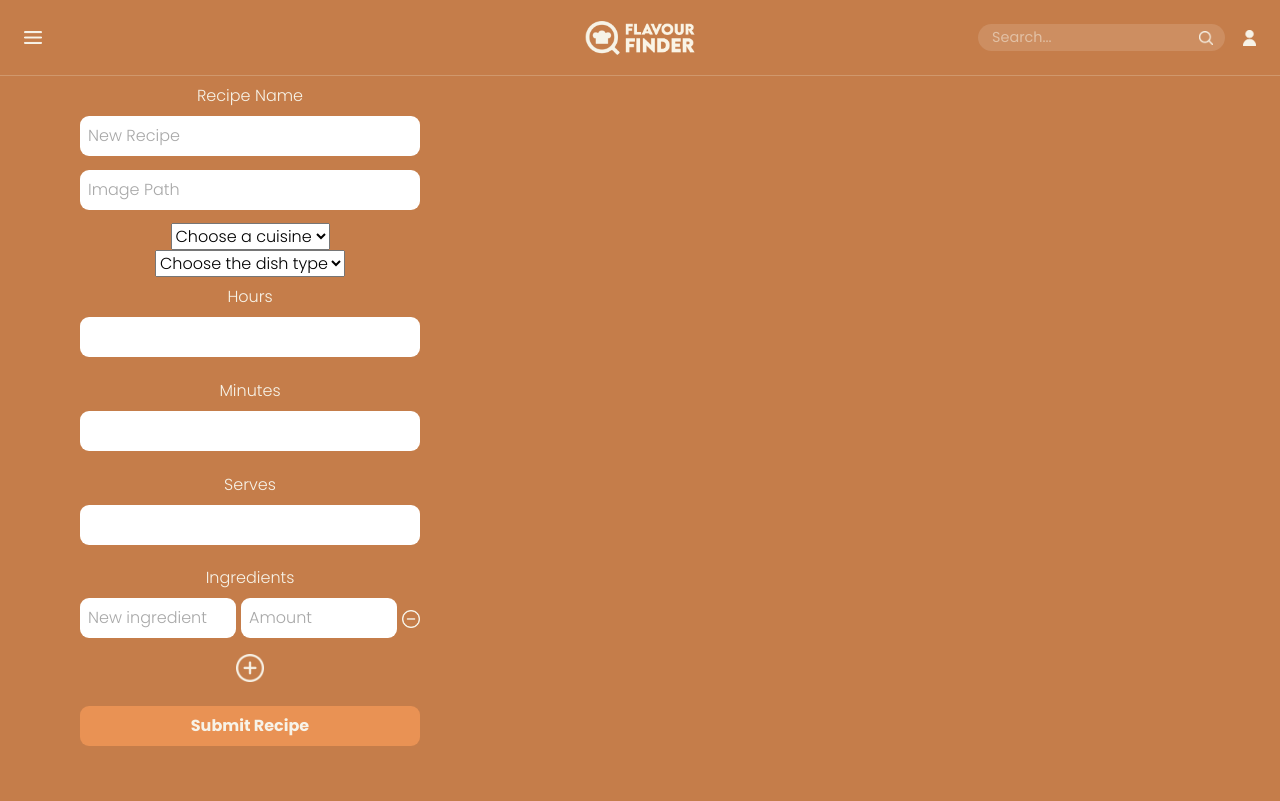
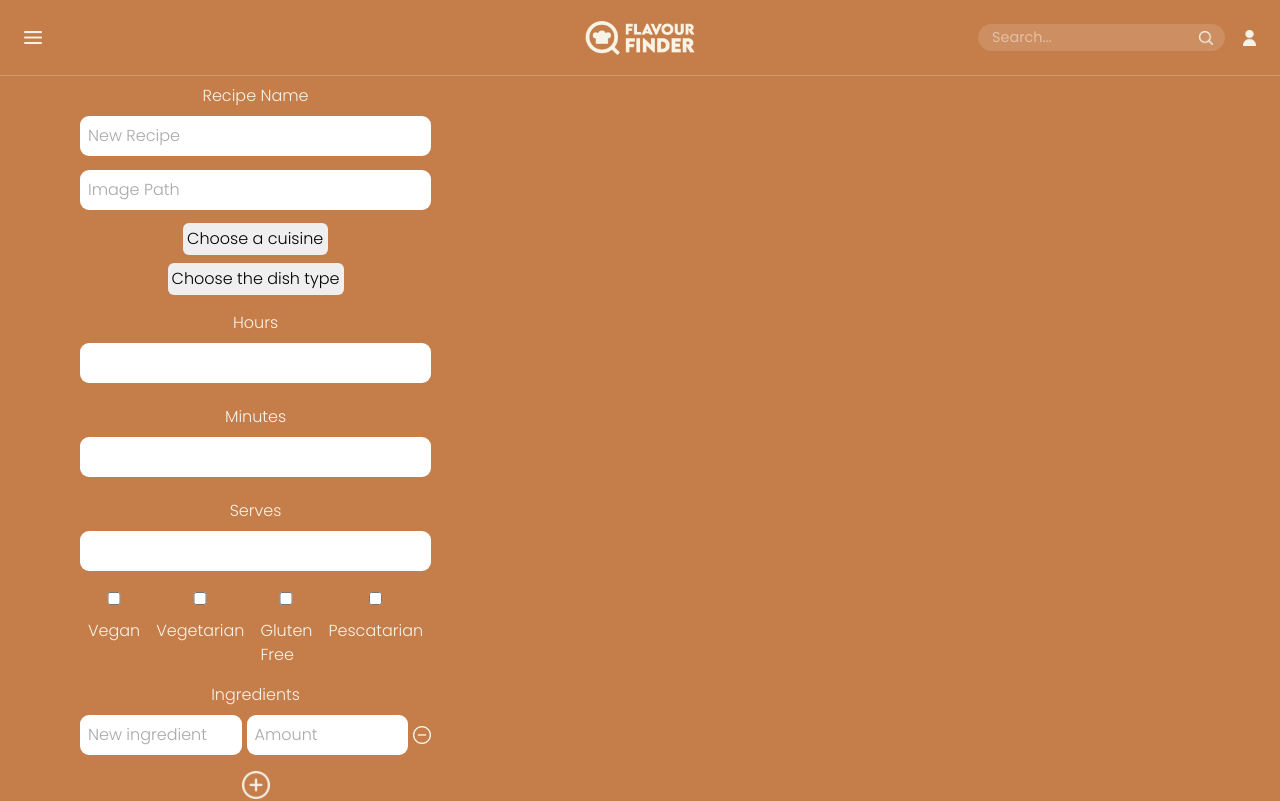
Before and after one commit to jillbmh/flavour-finder, a React (Create React App) app in the folder client/: page /recipes/create in a window 1280 px wide. Shown: the top 801 px of the page. Built offline with nearby package versions, Linux system fonts and the light colour scheme.

Commit message:
added method to form

```diff
--- a/client/src/components/RecipeForm.js
+++ b/client/src/components/RecipeForm.js
@@ -18,12 +18,43 @@ export default function RecipeForm() {
 
   // State
   const [ingredients, setIngredients] = useState([{ name: '', amount: '' }])
+  const [methods, setMethods] = useState([''])
+  console.log(methods)
+
+  // Method
+  const addMethod = () => {
+    setMethods([...methods, ''])
+  }
+
+  const removeMethod = (index) => {
+    // TODO - Fix the bug here by specifically deleting the correct index, use .filter()
+    const newMethod = [...methods]
+
+    newMethod.splice(index, 1)
+
+    setMethods(newMethod)
+  }
+
+  const handleMethodNameChange = (e, index) => {
+    const newMethods = methods.map((item, idx) => {
+      // When the current index matches the provided index, return the new value
+      if (idx === index) {
+        return e.target.value
+      }
+      // Otherwise, return the original item
+      return item
+    })
+    setMethods(newMethods)
+
+  }
+  // Ingredients
 
   const addIngredient = () => {
     setIngredients([...ingredients, { name: '', amount: '' }])
   }
 
   const removeIngredient = (index) => {
+    // TODO - Fix the bug here by specifically deleting the correct index, use .filter()
     const newIngredients = [...ingredients]
 
     newIngredients.splice(index, 1)
@@ -66,7 +97,7 @@ export default function RecipeForm() {
         {/* {errors.username && <span>Username is required</span>} */}
         {/* <input type='file' accept='image/png, image/jpeg, image/jpg' {...register('image', { required: false })} /> */}
         <input type='text' placeholder='Image Path' {...register('image', { required: true })} />
-        <select {...register('cuisine', { required: true })}>
+        <select className='dropbtn' {...register('cuisine', { required: true })}>
           <option value='' disabled>
             Choose a cuisine
           </option>
@@ -84,7 +115,7 @@ export default function RecipeForm() {
           <option value='asian'>Asian</option>
         </select>
 
-        <select {...register('type', { required: true })}>
+        <select className='dropbtn' {...register('type', { required: true })}>
           <option value='' disabled>
             Choose the dish type
           </option>
@@ -102,6 +133,29 @@ export default function RecipeForm() {
         <label>Serves</label>
         <input type='number' min='0' max='12' {...register('serves', { required: true })} />
 
+        <section className="checkbox-container">
+          <label>
+            <input type="checkbox" />
+            Vegan
+          </label>
+
+          <label>
+            <input type="checkbox" />
+            Vegetarian
+          </label>
+
+          <label>
+            <input type="checkbox" />
+            Gluten Free
+          </label>
+
+          <label>
+            <input type="checkbox" />
+            Pescatarian
+          </label>
+        </section>
+
+        {/* Ingredients */}
         <label>Ingredients</label>
         <div className='container-ingredients'>
           {ingredients.map((ingredient, index) => (
@@ -152,7 +206,42 @@ export default function RecipeForm() {
           </button>
         </div>
 
+        {/* Method */}
+        <label>Method</label>
+        <div className='container-methods'>
+          {methods.map((method, index) => (
+            <div className='methods' key={`method_${index}`}>
+              <Controller
+                name={`method[${index}].method`}
+                control={control}
+                defaultValue={method}
+                rules={{ required: true }}
+                render={({ field }) => (
+                  <input
+                    className='methods-input'
+                    placeholder='Add Method'
+                    {...field}
+                    onChange={e => {
+                      field.onChange(e)
+                      handleMethodNameChange(e, index)
+                    }}
+                  />
+                )}
+              />
+              <button type='button' onClick={() => removeMethod(index)}>
+                <img src={RemoveIcon} width='18px' />
+              </button>
+            </div>
+          ))}
+          <button className='remove-icon' type='button' onClick={addMethod}>
+            <img src={PlusIcon} width='28px' alt='Add Ingredient' />
+          </button>
+        </div>
+
+
         <input type='submit' value='Submit Recipe' />
+
+
       </form>
     </main>
   )
--- a/client/src/styles/partials/recipeform.scss
+++ b/client/src/styles/partials/recipeform.scss
@@ -42,6 +42,18 @@
       margin: 0.5rem;
     }
 
+    .dropbtn {
+      appearance: none;
+      border: none;
+      padding: 0.25rem;
+      border-radius: 6px;
+      margin-bottom: 0.5rem;
+    }
+
+    .checkbox-container {
+      display: flex;
+    }
+
     .ingredient-container {
       display: flex;
       gap: 5px;
```
